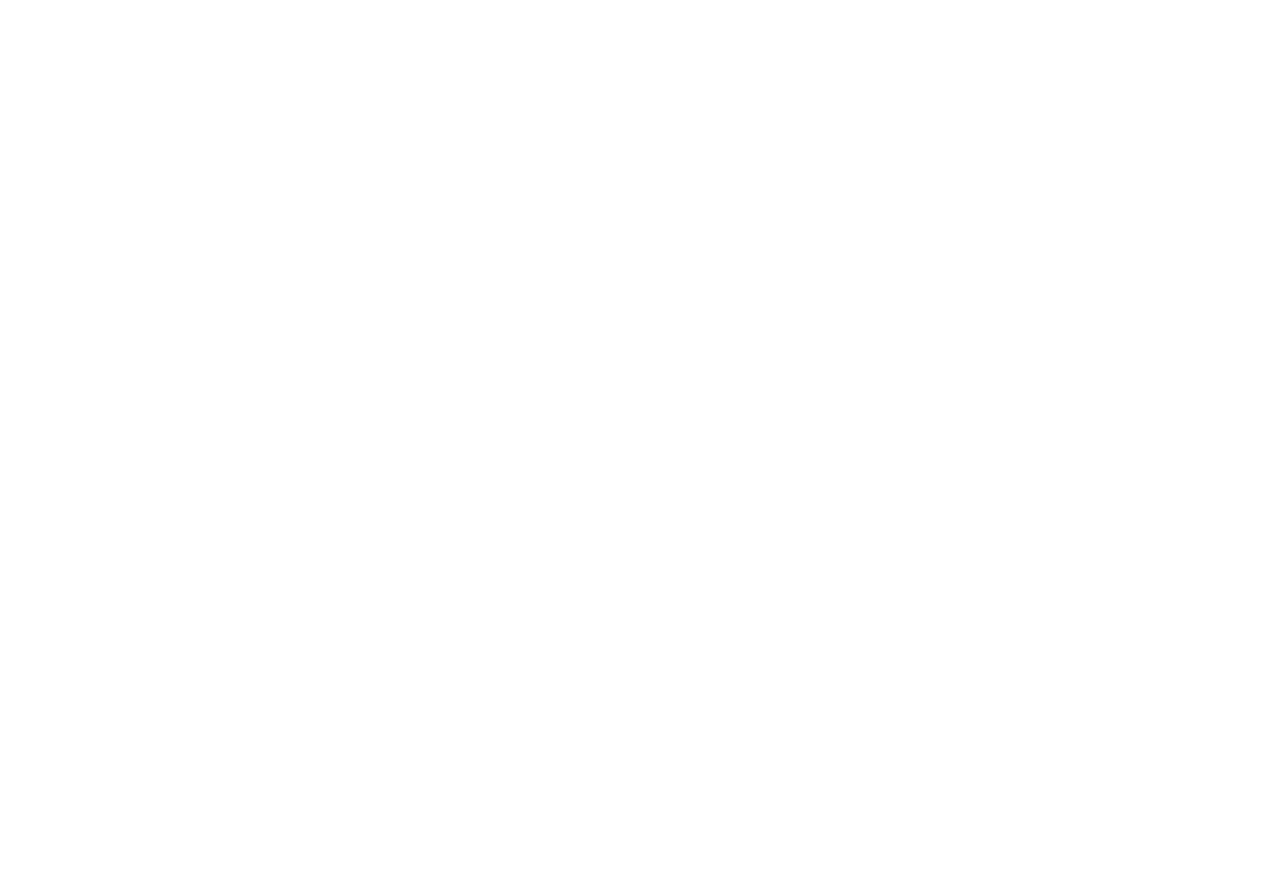
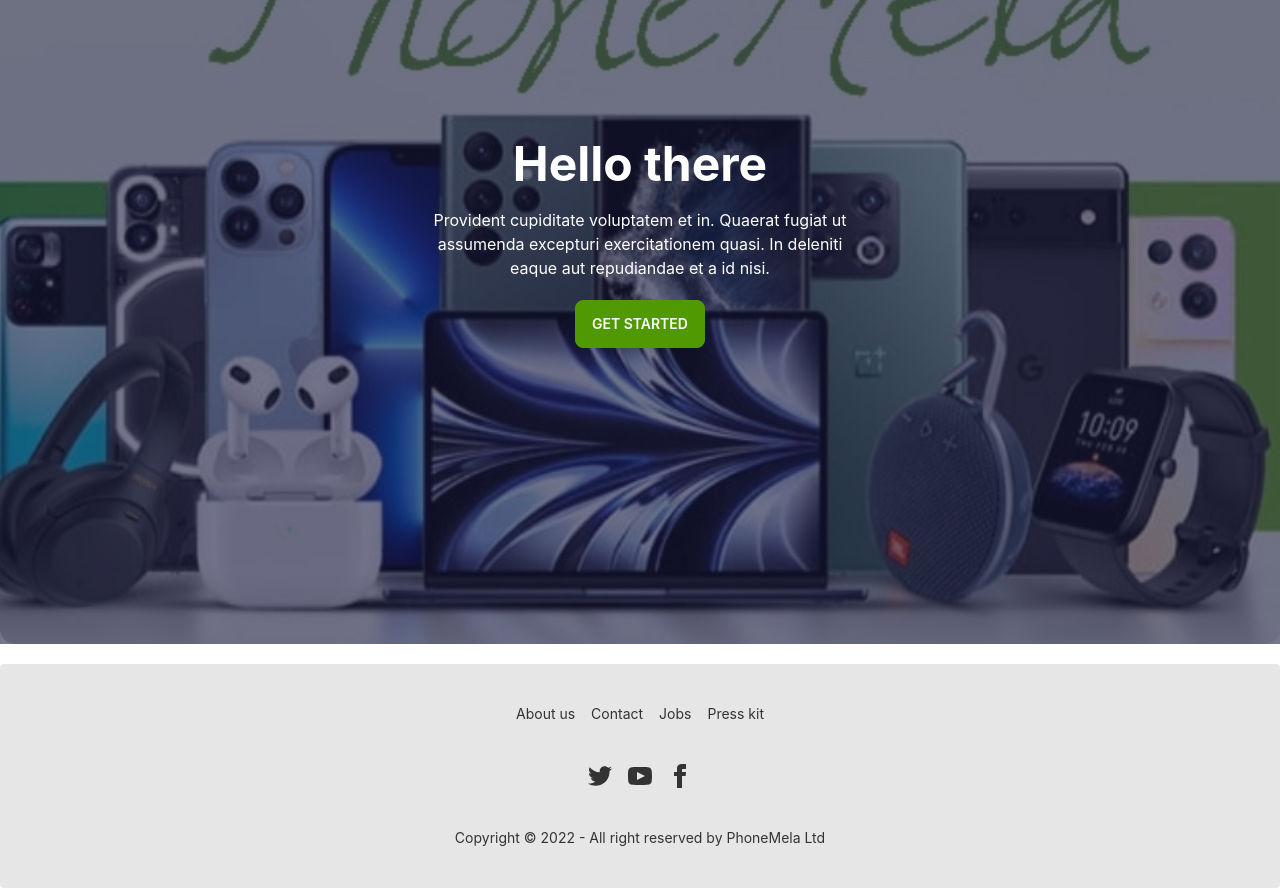
Before and after one commit to raHasan22/phone-mela-product-resale-client, a React (Create React App) app: page / in a window 1280 px wide. Shown: the part 240-1128 px from the top of the page. Before the commit the page ends 800 px from the top, so only its background shows below. Built offline with nearby package versions, Linux system fonts and the light colour scheme.

Commit message:
banner added

```diff
--- a/public/index.html
+++ b/public/index.html
@@ -1,5 +1,5 @@
 <!DOCTYPE html>
-<html data-theme="light" lang="en">
+<html data-theme="lemonade" lang="en">
   <head>
     <meta charset="utf-8" />
     <link rel="icon" href="%PUBLIC_URL%/favicon.ico" />
--- /dev/null
+++ b/src/Pages/Banner/Banner.js
@@ -0,0 +1,21 @@
+import React from 'react';
+import image from '../.././assets/pictures/banner.jpg';
+
+const Banner = () => {
+    return (
+        <div className='my-5 rounded-lg'>
+            <div className="hero min-h-screen" style={{ backgroundImage: `url(${image})`, borderRadius: '15px' }}>
+        <div className="hero-overlay bg-opacity-60"></div>
+        <div className="hero-content text-center text-neutral-content">
+            <div className="max-w-md">
+            <h1 className="mb-5 text-5xl text-white font-bold">Hello there</h1>
+            <p className="mb-5 text-white">Provident cupiditate voluptatem et in. Quaerat fugiat ut assumenda excepturi exercitationem quasi. In deleniti eaque aut repudiandae et a id nisi.</p>
+            <button className="btn btn-primary text-white">Get Started</button>
+            </div>
+        </div>
+        </div>
+        </div>
+    );
+};
+
+export default Banner;
--- a/src/Pages/Home/Home.js
+++ b/src/Pages/Home/Home.js
@@ -1,9 +1,10 @@
 import React from 'react';
+import Banner from '../Banner/Banner';
 
 const Home = () => {
     return (
         <div>
-            Home page
+            <Banner></Banner>
         </div>
     );
 };
--- a/src/Pages/Shared/Footer/Footer.js
+++ b/src/Pages/Shared/Footer/Footer.js
@@ -1,10 +1,26 @@
 import React from 'react';
+import { Link } from 'react-router-dom';
 
 const Footer = () => {
     return (
+        <footer className="footer footer-center p-10 bg-base-200 text-base-content rounded">
+        <div className="grid grid-flow-col gap-4">
+            <Link className="link link-hover">About us</Link>
+            <Link className="link link-hover">Contact</Link>
+            <Link className="link link-hover">Jobs</Link>
+            <Link className="link link-hover">Press kit</Link>
+        </div>
         <div>
-            footer
+            <div className="grid grid-flow-col gap-4">
+            <a href='https://twitter.com/' ><svg xmlns="http://www.w3.org/2000/svg" width="24" height="24" viewBox="0 0 24 24" className="fill-current"><path d="M24 4.557c-.883.392-1.832.656-2.828.775 1.017-.609 1.798-1.574 2.165-2.724-.951.564-2.005.974-3.127 1.195-.897-.957-2.178-1.555-3.594-1.555-3.179 0-5.515 2.966-4.797 6.045-4.091-.205-7.719-2.165-10.148-5.144-1.29 2.213-.669 5.108 1.523 6.574-.806-.026-1.566-.247-2.229-.616-.054 2.281 1.581 4.415 3.949 4.89-.693.188-1.452.232-2.224.084.626 1.956 2.444 3.379 4.6 3.419-2.07 1.623-4.678 2.348-7.29 2.04 2.179 1.397 4.768 2.212 7.548 2.212 9.142 0 14.307-7.721 13.995-14.646.962-.695 1.797-1.562 2.457-2.549z"></path></svg></a>
+            <a href='https://www.youtube.com/' ><svg xmlns="http://www.w3.org/2000/svg" width="24" height="24" viewBox="0 0 24 24" className="fill-current"><path d="M19.615 3.184c-3.604-.246-11.631-.245-15.23 0-3.897.266-4.356 2.62-4.385 8.816.029 6.185.484 8.549 4.385 8.816 3.6.245 11.626.246 15.23 0 3.897-.266 4.356-2.62 4.385-8.816-.029-6.185-.484-8.549-4.385-8.816zm-10.615 12.816v-8l8 3.993-8 4.007z"></path></svg></a>
+            <a href='https://www.facebook.com/' ><svg xmlns="http://www.w3.org/2000/svg" width="24" height="24" viewBox="0 0 24 24" className="fill-current"><path d="M9 8h-3v4h3v12h5v-12h3.642l.358-4h-4v-1.667c0-.955.192-1.333 1.115-1.333h2.885v-5h-3.808c-3.596 0-5.192 1.583-5.192 4.615v3.385z"></path></svg></a>
+            </div>
         </div>
+        <div>
+            <p>Copyright © 2022 - All right reserved by PhoneMela Ltd</p>
+        </div>
+        </footer>
     );
 };
 
--- a/src/Pages/Shared/NavBar/NavBar.js
+++ b/src/Pages/Shared/NavBar/NavBar.js
@@ -7,12 +7,12 @@ const NavBar = () => {
         <li><Link to='/'>Home</Link></li>
             <li tabIndex={0}>
                 <Link to='/'>
-                Ptoducts
+                Products
                 <svg className="fill-current" xmlns="http://www.w3.org/2000/svg" width="20" height="20" viewBox="0 0 24 24"><path d="M7.41,8.58L12,13.17L16.59,8.58L18,10L12,16L6,10L7.41,8.58Z"/></svg>
                 </Link>
                 <ul className="p-2">
-                <li><Link to='/'>Andriod</Link></li>
-                <li><Link to='/'>Ios</Link></li>
+                <li className='btn btn-primary'><Link to='/'>Android</Link></li>
+                <li className='btn btn-primary'><Link to='/'>Ios</Link></li>
                 </ul>
             </li>
             <li><Link to='/'>Blogs</Link></li>
@@ -20,7 +20,7 @@ const NavBar = () => {
     </>
 
     return (
-        <div className="navbar bg-base-100">
+        <div className="navbar bg-base-100 flex justify-between">
         <div className="navbar-start">
             <div className="dropdown">
             <label tabIndex={0} className="btn btn-ghost lg:hidden">
```
Also changed, not shown: src/assets/pictures/banner.jpg (added).
